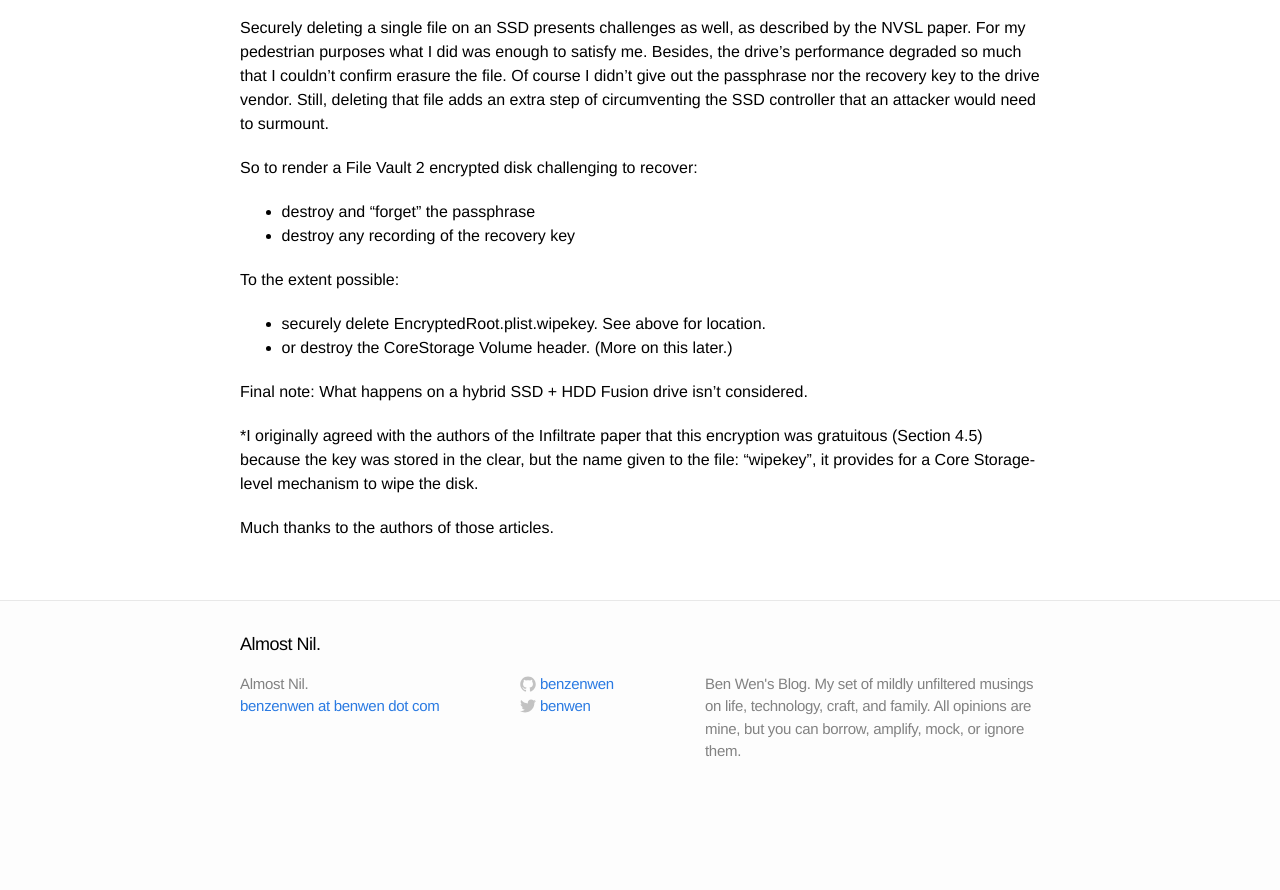
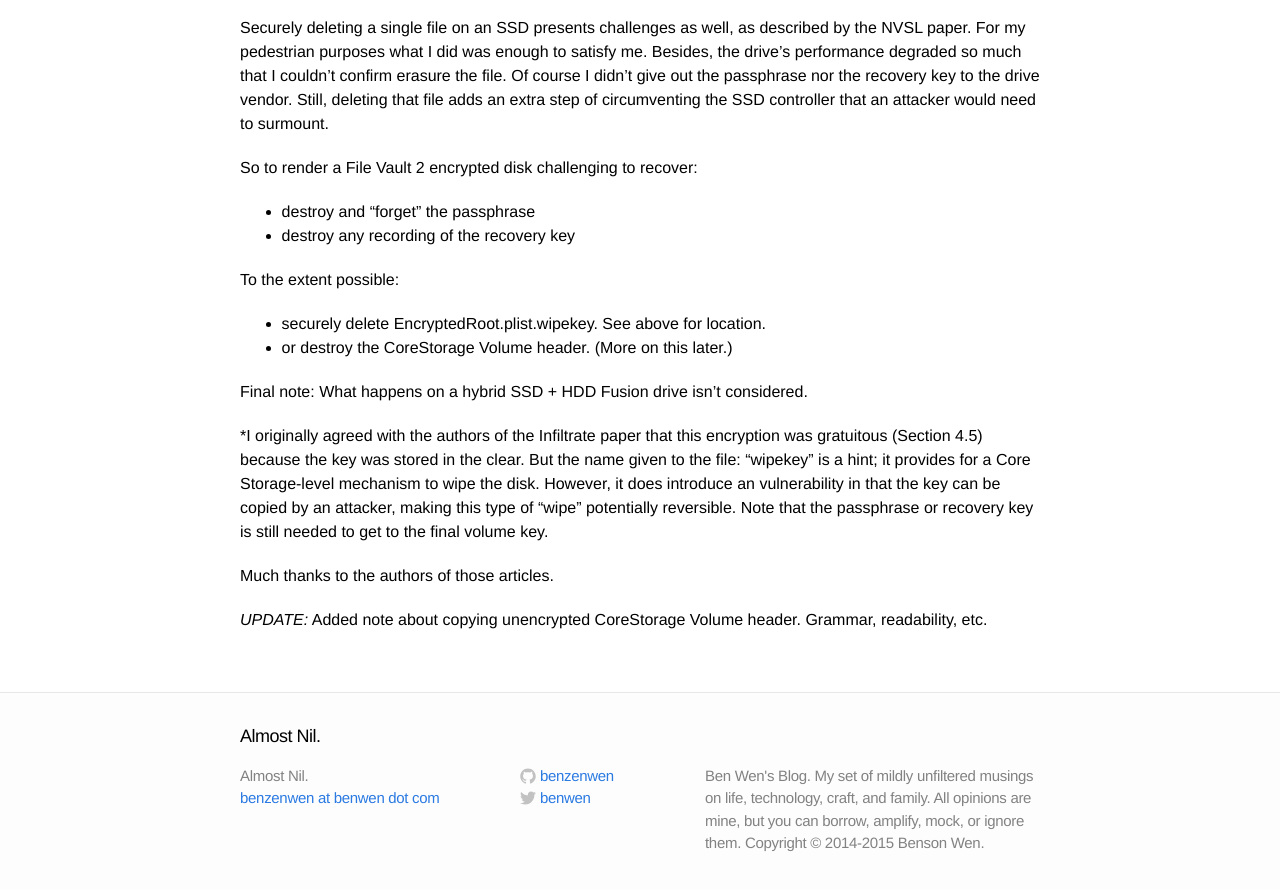
Before and after one commit to benzenwen/benzenwen.github.io, a Jekyll site: the page built from _posts/2015-01-28-file-vault-2-master-key.md, in a window 1280 px wide and 900 px high, scrolled down 817 px. Shown: the top 890 px of the window. Built offline with Jekyll 4.4.1, drawn with Linux system fonts in a browser that asks for light colours; before the commit the page ends 1625 px from its top, so only the background shows below that.

Commit message:
Added Copyright, Hungarumlaut. Added vulnerability note. Draft for 2015-01-29 Apple Pocket Watch.

```diff
--- a/_config.yml
+++ b/_config.yml
@@ -1,7 +1,7 @@
 # Site settings
 title: Almost Nil.
 email: benzenwen at benwen dot com
-description: "Ben Wen's Blog. My set of mildly unfiltered musings on life, technology, craft, and family. All opinions are mine, but you can borrow, amplify, mock, or ignore them."
+description: "Ben Wen's Blog. My set of mildly unfiltered musings on life, technology, craft, and family. All opinions are mine, but you can borrow, amplify, mock, or ignore them. Copyright &#169; 2014-2015 Benson Wen."
 baseurl: ""
 url: "http://blog.benwen.com"
 twitter_username: benwen
--- a/_posts/2015-01-28-file-vault-2-master-key.md
+++ b/_posts/2015-01-28-file-vault-2-master-key.md
@@ -72,7 +72,14 @@ considered.
 
 *I originally agreed with the authors of the Infiltrate paper that
  this encryption was gratuitous (Section 4.5) because the key was
- stored in the clear, but the name given to the file: "wipekey", it
- provides for a Core Storage-level mechanism to wipe the disk.
+ stored in the clear. But the name given to the file: "wipekey" is a
+ hint; it provides for a Core Storage-level mechanism to wipe the
+ disk.  However, it does introduce an vulnerability in that the key
+ can be copied by an attacker, making this type of "wipe" potentially
+ reversible.  Note that the passphrase or recovery key is still needed
+ to get to the final volume key.
 
 Much thanks to the authors of those articles.
+
+_UPDATE:_ Added note about copying unencrypted CoreStorage Volume
+header. Grammar, readability, etc.
```
Also changed, not shown: other parts of _posts/2015-01-28-file-vault-2-master-key.md (+1 -1 lines), _posts/2015-01-27-mostly-nil.md (+3 -2 lines), _posts/2015-01-29-apple-pocket-watch.md (added, +81 -0 lines), 1 other file.
